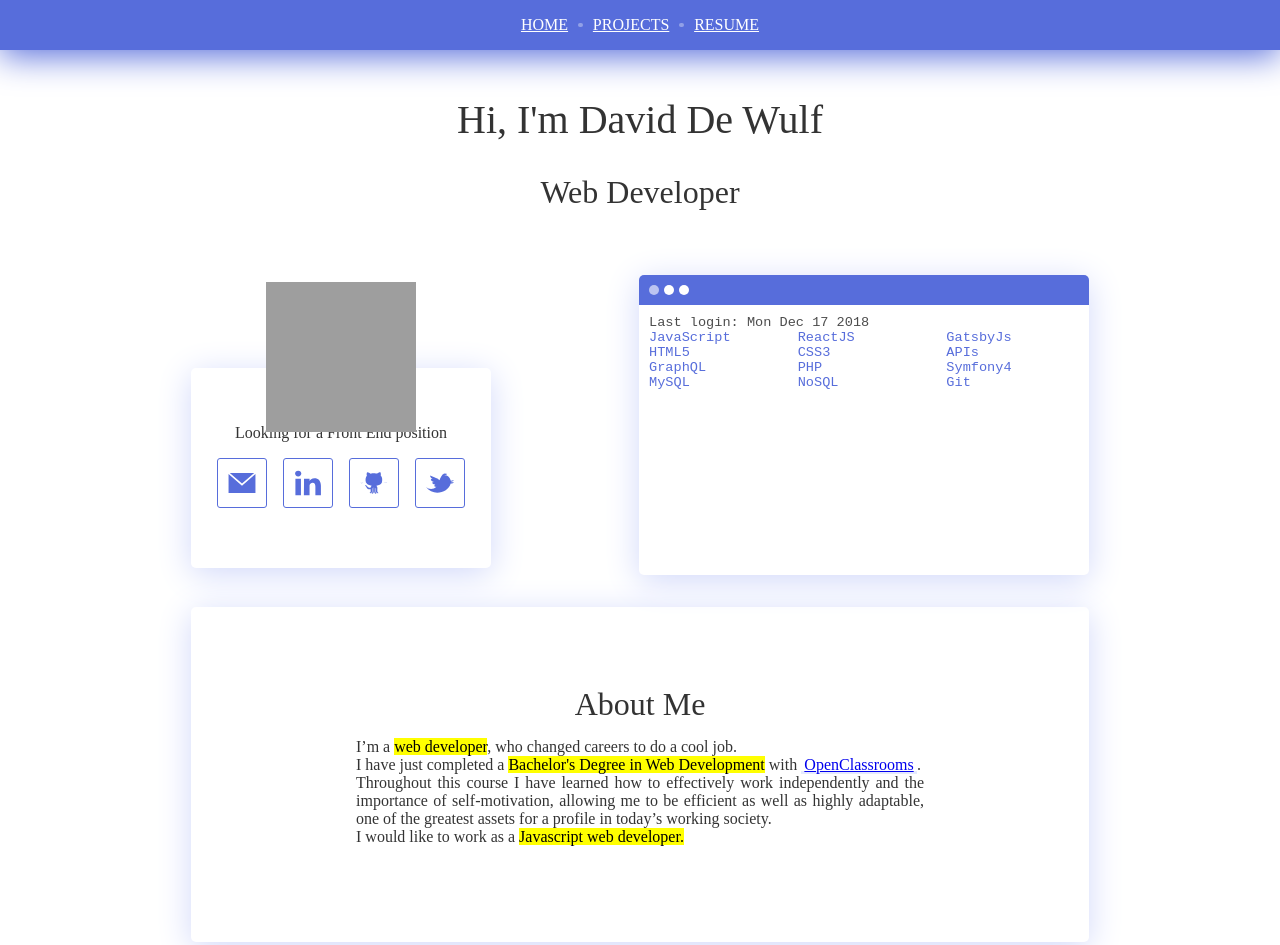
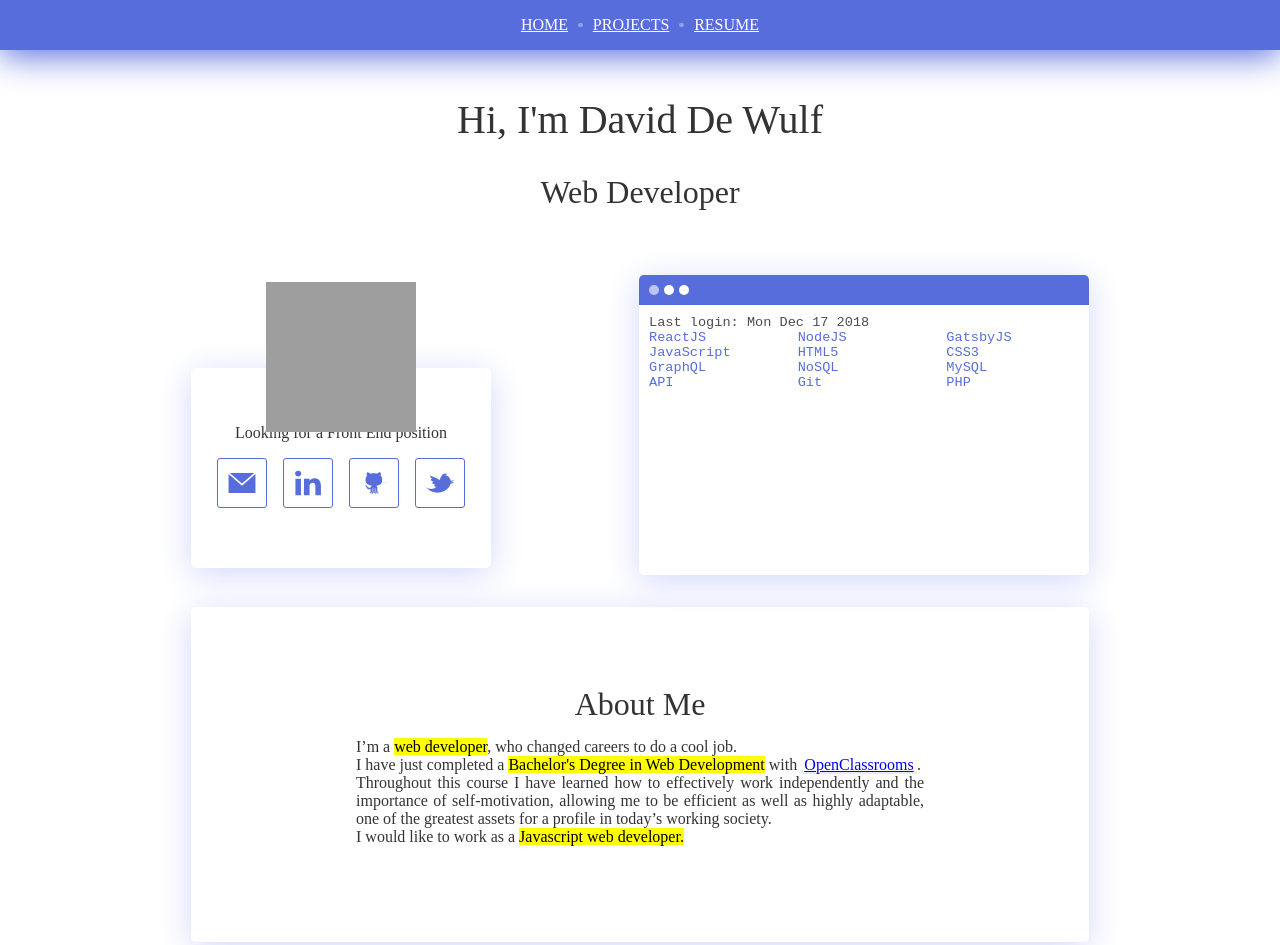
Before and after one commit to Wolfy64/GatsbyJS-Portfolio, a Gatsby site: page / in a window 1280 px wide. Shown: the top 945 px of the page. Built offline with nearby package versions, Linux system fonts and the light colour scheme; Gatsby itself is replaced by a stand-in of ours; some packages are replaced by stand-ins of ours; grey boxes are pictures that could not be loaded; what typography-theme-lincoln would draw is missing.

Commit message:
Upsate Skills

```diff
--- a/src/components/Terminal.js
+++ b/src/components/Terminal.js
@@ -2,18 +2,18 @@ import React from 'react'
 import styled from 'styled-components'
 
 const SKILLS = [
+  'ReactJS',
+  'NodeJS',
+  'GatsbyJS',
   'JavaScript',
-  'ReactJS',
-  'GatsbyJs',
   'HTML5',
   'CSS3',
-  'APIs',
   'GraphQL',
+  'NoSQL',
+  'MySQL',
+  'API',
+  'Git',
   'PHP',
-  'Symfony4',
-  'MySQL',
-  'NoSQL',
-  'Git',
 ]
 
 const Terminal = styled.div`
```
